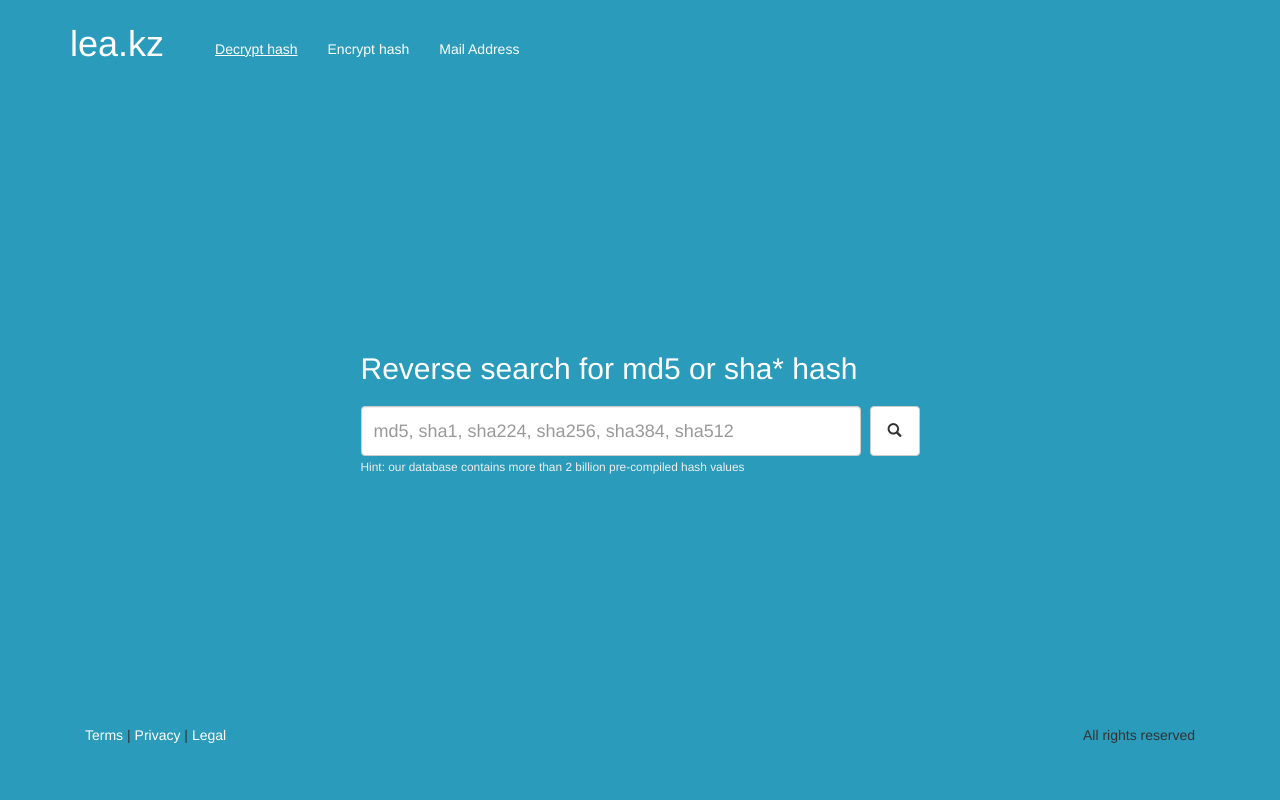
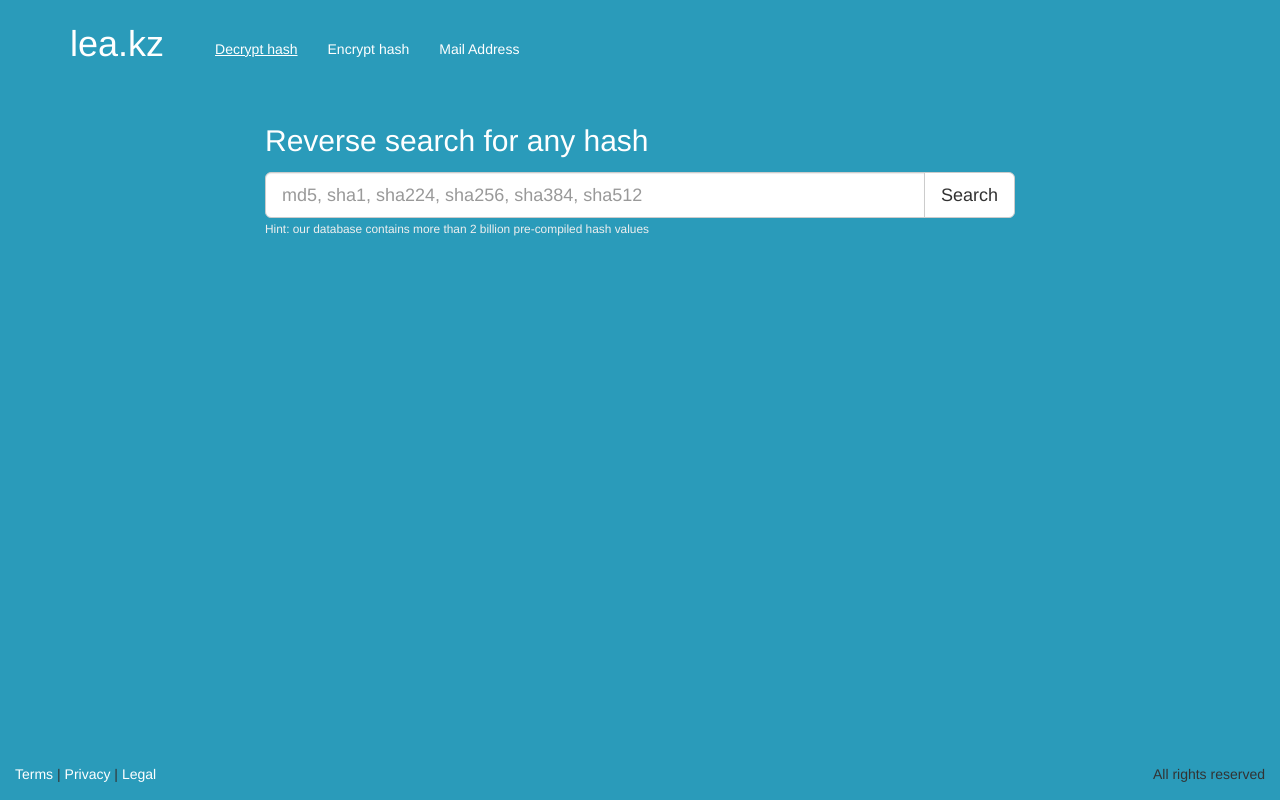
Before and after one commit to p3t3r67x0/leakz, a Flask app: page / in a window 1280 px wide. Run offline with Flask 2, Linux system fonts and the light colour scheme; some libraries are stand-ins or nearby versions.

Commit message:
changed footer due to UI requirements

```diff
--- a/static/styles/dracula.css
+++ b/static/styles/dracula.css
@@ -1,3 +1,11 @@
+html, body {
+  height: 100%;
+}
+
+body {
+  background-color: #2a9bba;
+}
+
 a {
   color: #fff;
 }
@@ -10,17 +18,19 @@ li {
   word-break: break-all;
 }
 
-body {
-  background-color: #2a9bba;
+.wrapper {
+  min-height: 100%;
+  height: auto !important;
+  height: 100%;
+  margin: 0 auto -36px;
+}
+
+.footer, .push {
+  height: 36px;
 }
 
 .claudy {
   color: #efefef;
-}
-
-.navbar-default {
-  background-color: transparent;
-  border: 0;
 }
 
 .nightmare {
@@ -30,7 +40,7 @@ body {
 
 .ghost {
   color: #fff;
-  margin-bottom: 21px;
+  margin-bottom: 15px;
 }
 
 .cinderella {
--- a/templates/decrypt.html
+++ b/templates/decrypt.html
@@ -8,7 +8,7 @@
 </head>
 
 <body>
-	<div class="container">
+	<div class="container wrapper">
 		{% include "header.html" %}
 		<div class="row">
 			<div class="col-xs-12">
--- a/templates/footer.html
+++ b/templates/footer.html
@@ -1,12 +1,11 @@
-<div class="container">
-  <div class="cinderella">
-    <div class="col-xs-6 col-sm-8">
-      <a href="">Terms</a> | <a href="/privacy">Privacy</a> | <a href="/legal">Legal</a>
-    </div>
-    <div class="col-xs-6 col-sm-4">
-      <p class="muted pull-right">All rights reserved</p>
-    </div>
+<footer class="footer">
+  <div class="col-xs-6 col-sm-8">
+    <a href="#">Terms</a> | <a href="/privacy">Privacy</a> | <a href="/legal">Legal</a>
   </div>
-</div>
+  <div class="col-xs-6 col-sm-4">
+    <p class="muted pull-right">All rights reserved</p>
+  </div>
+</footer>
+
 <script src="https://code.jquery.com/jquery-3.2.1.slim.min.js" integrity="sha256-k2WSCIexGzOj3Euiig+TlR8gA0EmPjuc79OEeY5L45g=" crossorigin="anonymous"></script>
 <script src="https://maxcdn.bootstrapcdn.com/bootstrap/3.3.7/js/bootstrap.min.js"></script>
--- a/templates/header.html
+++ b/templates/header.html
@@ -21,7 +21,9 @@
           <div class="form-group">
             <input class="form-control" name="q" placeholder="md5, sha1, sha224, sha256, sha384, sha512" type="search">
           </div>
-          <button type="submit" class="btn btn-default">GO</button>
+          <button type="submit" class="btn btn-default">
+            <span class="glyphicon glyphicon-search"></span>
+          </button>
         </form>
         {% endif %}
       </div>
--- a/templates/home.html
+++ b/templates/home.html
@@ -8,21 +8,20 @@
 </head>
 
 <body>
-	<div class="container">
+	<div class="container wrapper">
 		{% include "header.html" %}
-		<div class="flex-container" style="height: 600px;">
-			<form class="form-inline" action="/hash/decrypt/search" role="form">
-				<h2 class="ghost">Reverse search for md5 or sha* hash</h2>
-				<div class="form-group">
-					<label class="sr-only" for="search">Enter search terms</label>
-					<input id="search" type="search" class="form-control col-xs-8 cowboy" name="q" placeholder="md5, sha1, sha224, sha256, sha384, sha512">
-					<button type="submit" class="btn btn-default badman" style="margin-left: 9px">
-							<span class="glyphicon glyphicon-search"></span>
-						</button>
-			</form>
-			<div>
-				<small class="claudy">Hint: our database contains more than 2 billion pre-compiled hash values</small>
-			</div>
+		<div class="row">
+			<div class="col-xs-12 col-sm-8 col-sm-offset-2">
+				<h2 class="ghost">Reverse search for any hash</h2>
+				<form class="input-group input-group-lg" action="/hash/decrypt/search" role="form">
+					<input type="text" class="form-control input-lg" name="q" placeholder="md5, sha1, sha224, sha256, sha384, sha512">
+					<span class="input-group-btn">
+        		<button class="btn btn-default btn-lg" type="submit">Search</button>
+      		</span>
+				</form>
+				<div>
+					<small class="claudy">Hint: our database contains more than 2 billion pre-compiled hash values</small>
+				</div>
 			</div>
 		</div>
 	</div>
--- a/templates/legal.html
+++ b/templates/legal.html
@@ -8,7 +8,7 @@
 </head>
 
 <body>
-  <div class="container">
+  <div class="container wrapper">
     {% include "header.html" %}
     <div class="col-xs-12" style="background-color: #fefefe;">
       <h2>Limitation of liability for internal content</h2>
--- a/templates/mail.html
+++ b/templates/mail.html
@@ -7,7 +7,7 @@
 </head>
 
 <body>
-	<div class="container">
+	<div class="container wrapper">
 		{% include "header.html" %}
 		<div class="row">
 			<div class="col-xs-12">
--- a/templates/privacy.html
+++ b/templates/privacy.html
@@ -8,7 +8,7 @@
 </head>
 
 <body>
-  <div class="container">
+  <div class="container wrapper">
     {% include "header.html" %}
     <div class="col-xs-12" style="background-color: #fefefe;">
       <h2>Privacy Policy</h2>
```
Also changed, not shown: other parts of static/styles/dracula.css (+23 -15 lines), templates/encrypt.html (+13 -2 lines).
